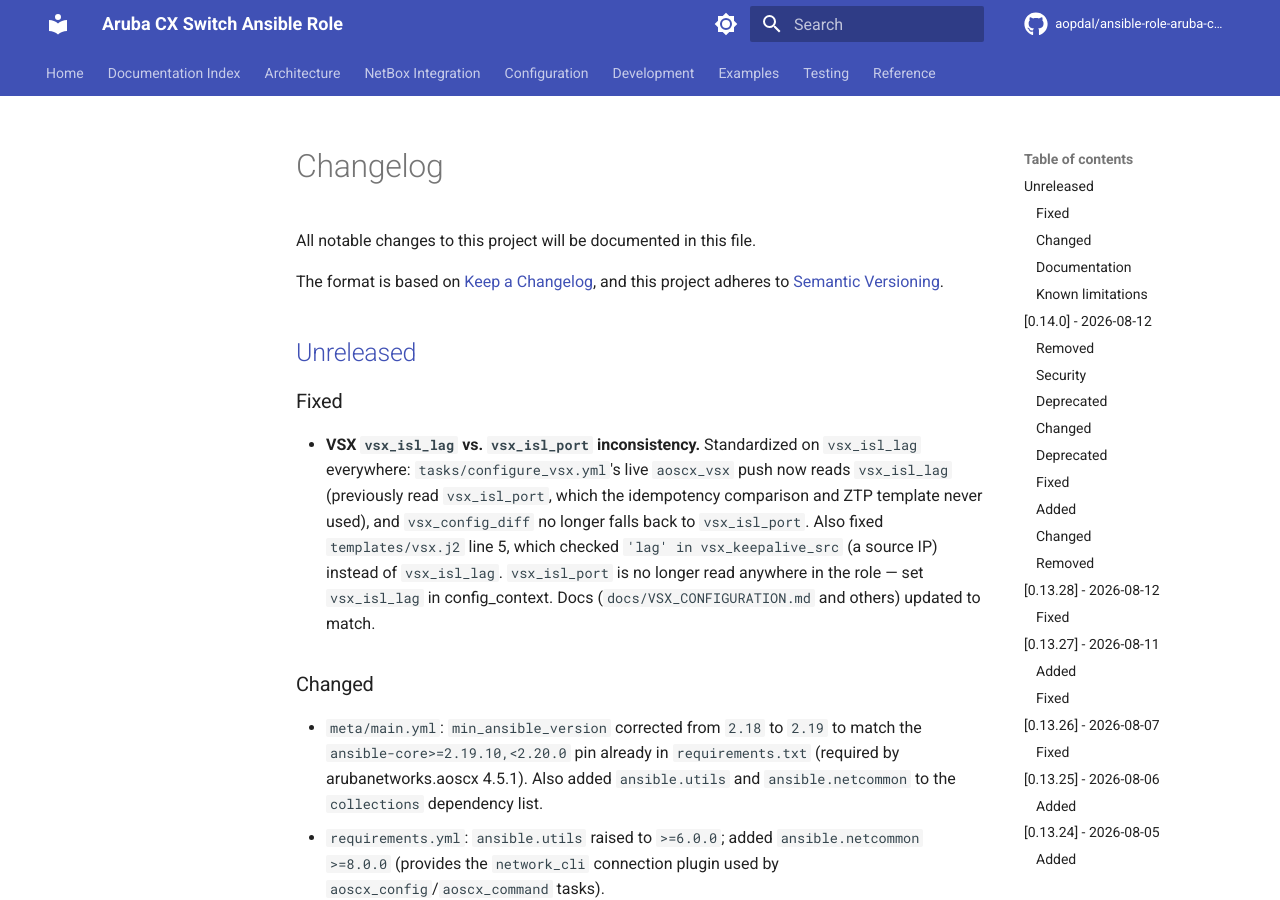
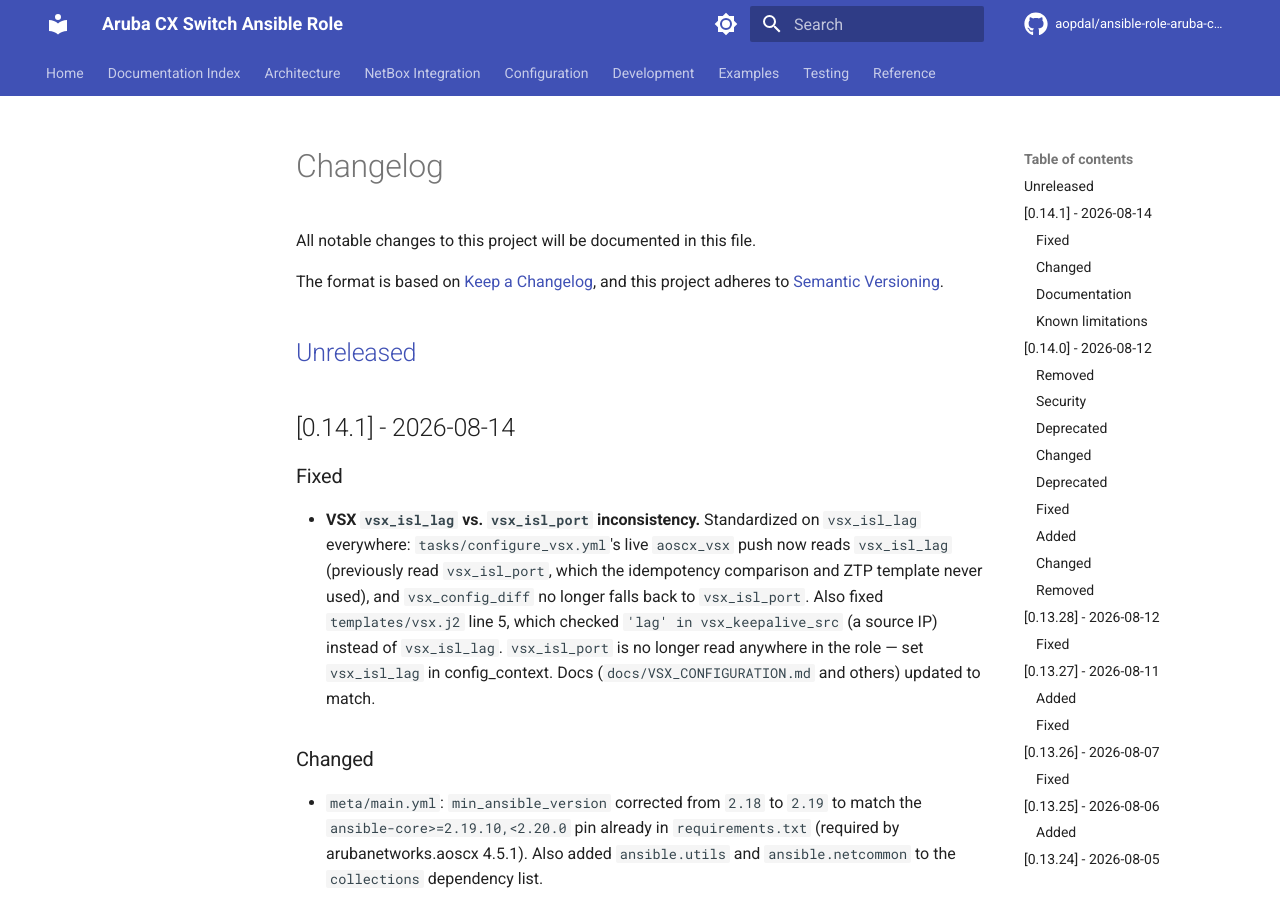
Before and after one commit to aopdal/ansible-role-aruba-cx-switch, an MkDocs documentation site: the page built from docs/CHANGELOG.md, in a window 1280 px wide and 900 px high. Built offline with MkDocs 1.6.1 and Material for MkDocs 9.7.7, drawn with Linux system fonts in a browser that asks for light colours; comment, search, counter and statistics services are not loaded.

Commit message:
chore: release version 0.14.1

```diff
--- a/docs/CHANGELOG.md
+++ b/docs/CHANGELOG.md
@@ -6,6 +6,8 @@
 and this project adheres to [Semantic Versioning](https://semver.org/spec/v2.0.0.html).
 
 ## [Unreleased]
+
+## [0.14.1] - 2026-08-14
 
 ### Fixed
 
```
Also changed, not shown: CHANGELOG.md (+2 -0 lines), 1 other file.
